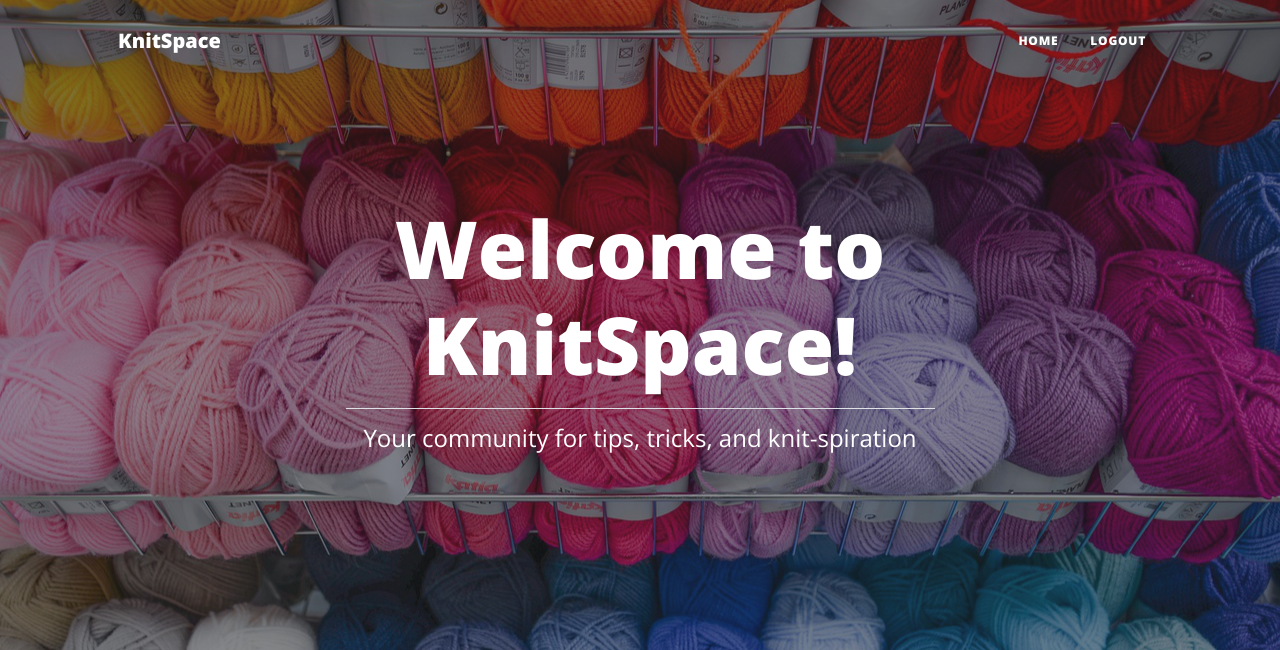
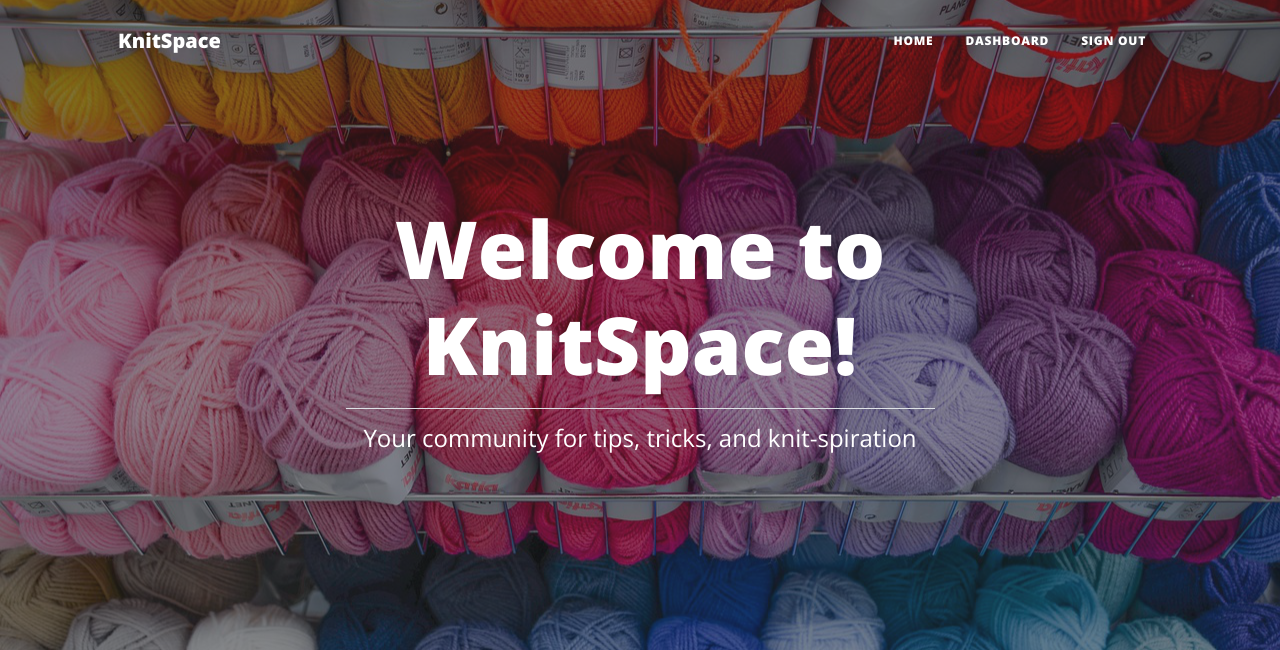
Before and after one commit to Sarah-Bue/knit-space, a Django app: page /dashboard/ in a window 1280 px wide. Shown: the top 650 px of the page. Run offline with Django 4.2, Linux system fonts and the light colour scheme; the visitor is signed in with stand-in values (Sample User, id 1); some libraries are stand-ins or nearby versions.

Commit message:
fix: update navbar to include Dashboard for logged in users

```diff
--- a/knit_space/settings.py
+++ b/knit_space/settings.py
@@ -29,7 +29,7 @@ TEMPLATES_DIR = os.path.join(BASE_DIR, 'templates')
 SECRET_KEY = os.environ.get("SECRET_KEY")
 
 # SECURITY WARNING: don't run with debug turned on in production!
-DEBUG = False
+DEBUG = True
 
 # Allowed Hosts for application
 ALLOWED_HOSTS = ['8000-sarahbue-knitspace-dfcgalkmwni.ws.codeinstitute-ide.net','.herokuapp.com']
--- a/templates/base.html
+++ b/templates/base.html
@@ -8,7 +8,7 @@
 {% url 'account_logout' as logout_url %}
 
 <!DOCTYPE html>
-<html class="h-100" lang="en">
+<html lang="en">
 
 <head>
     <!-- Meta Data -->
@@ -61,28 +61,26 @@
                         href="{% url 'home' %}">Home</a>
                     </li>
                     {% if user.is_authenticated %}
-                    <!-- Log Out -->
+                    <!-- Dashboard -->
+                    <li class="nav-item">
+                        <a class="nav-link px-lg-3 py-3 py-lg-4"
+                        href="{% url 'dashboard' %}">Dashboard</a>
+                    </li>
+                    <!-- Sign Out -->
                     <li class="nav-item">
                         <a class="nav-link px-lg-3 py-3 py-lg-4 {% if request.path == logout_url %}active{% endif %}" aria-current="page"
-                        href="{% url 'account_logout' %}">Logout</a>
+                        href="{% url 'account_logout' %}">Sign Out</a>
                     </li>
                     {% else %}
-                    <!-- Register -->
-                    <li class="nav-item">
-                        <a class="nav-link px-lg-3 py-3 py-lg-4 {% if request.path == signup_url %}active{% endif %}" aria-current="page"
-                            href="{% url 'account_signup' %}">Register</a>
-                    </li>
-                    <!-- Log In -->
+                    <!-- Sign In or Sign Up -->
                     <li class="nav-item">
                         <a class="nav-link px-lg-3 py-3 py-lg-4 {% if request.path == login_url %}active{% endif %}" aria-current="page"
-                        href="{% url 'account_login' %}">Login</a>
+                        href="{% url 'account_login' %}">Sign In / Sign Up</a>
                     </li>
                     {% endif %}
 
                     <!-- To be Added
-
                     <li class="nav-item"><a class="nav-link px-lg-3 py-3 py-lg-4" href="{% static 'about.html' %}">About</a></li>
-                    <li class="nav-item"><a class="nav-link px-lg-3 py-3 py-lg-4" href="{% static 'login.html' %}">Log In</a></li>
                     <li class="nav-item"><a class="nav-link px-lg-3 py-3 py-lg-4" href="{% static 'contact.html' %}">Contact</a></li>
                     -->
 
@@ -107,7 +105,6 @@
             </div>
         </div>
     </header>
-
 
     <!-- Main -->
     <main>
```
